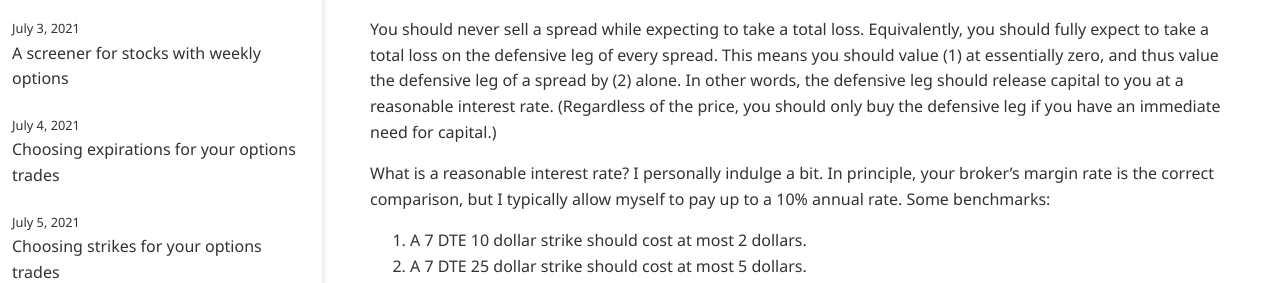
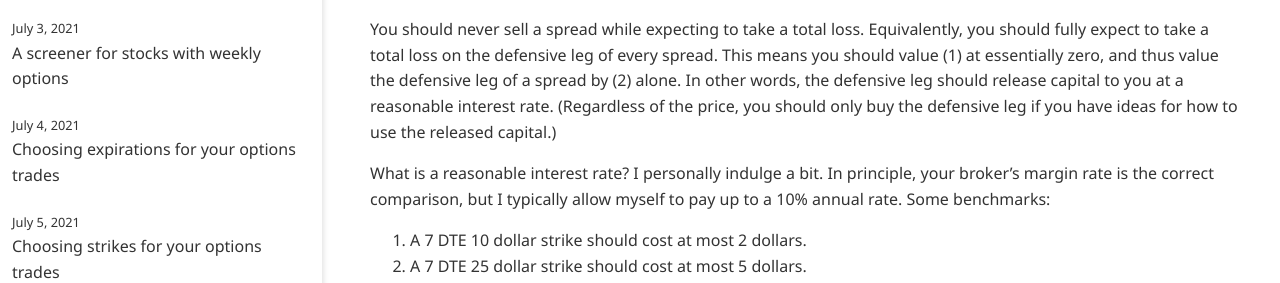
Before and after one commit to ansyblenetwork/aquietlife, a Jekyll site: the page built from _posts/2021-07-06-buying-premium.md, in a window 1280 px wide and 900 px high, scrolled down 480 px. Shown: the part 242-525 px from the top of the window. Built offline with Jekyll 4.4.1, drawn with Linux system fonts in a browser that asks for light colours.

Commit message:
Update 2021-07-06-buying-premium.md

```diff
--- a/_posts/2021-07-06-buying-premium.md
+++ b/_posts/2021-07-06-buying-premium.md
@@ -25,7 +25,7 @@ The defensive leg of a spread offers two unrelated benefits:
 1. speculation, and
 2. release of capital.
 
-You should never sell a spread while expecting to take a total loss. Equivalently, you should fully expect to take a total loss on the defensive leg of every spread. This means you should value (1) at essentially zero, and thus value the defensive leg of a spread by (2) alone. In other words, the defensive leg should release capital to you at a reasonable interest rate. (Regardless of the price, you should only buy the defensive leg if you have an immediate need for capital.)
+You should never sell a spread while expecting to take a total loss. Equivalently, you should fully expect to take a total loss on the defensive leg of every spread. This means you should value (1) at essentially zero, and thus value the defensive leg of a spread by (2) alone. In other words, the defensive leg should release capital to you at a reasonable interest rate. (Regardless of the price, you should only buy the defensive leg if you have ideas for how to use the released capital.)
 
 What is a reasonable interest rate? I personally indulge a bit. In principle, your broker's margin rate is the correct comparison, but I typically allow myself to pay up to a 10% annual rate. Some benchmarks:
 
```
